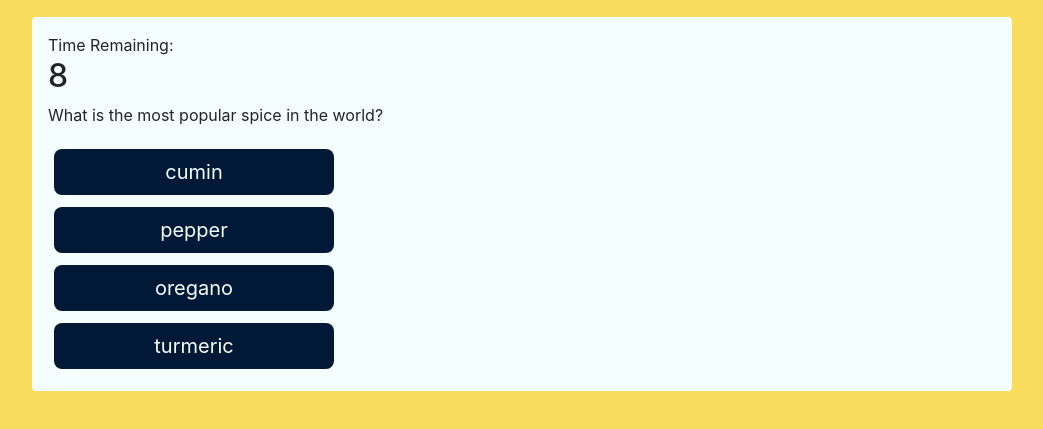
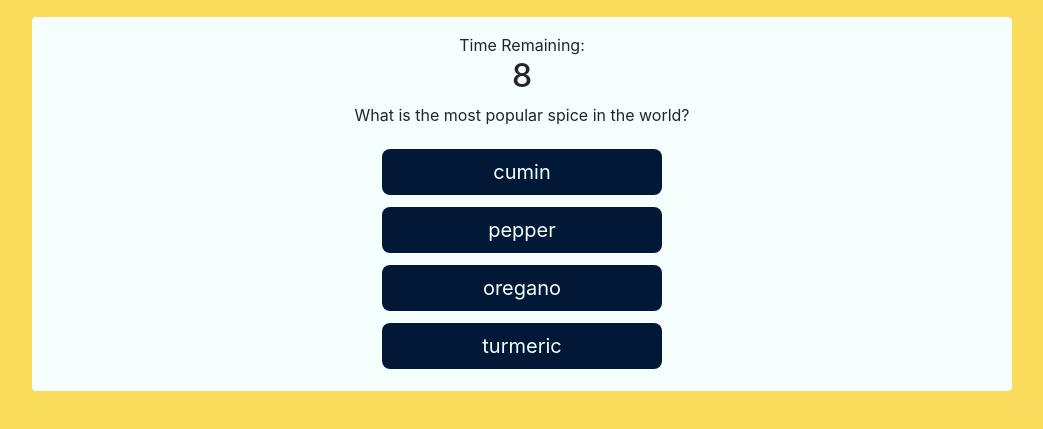
Before and after one commit to purpetrator/TriviaGame, a plain HTML site: page index.html in a window 1280 px wide. Both pictures are taken after a click on the button "START THE TRIVIA GAME!". Shown: the part 71-500 px from the top of the page, without its empty margins (118-1161 px from the left). Drawn offline with nearby package versions, Linux system fonts and the light colour scheme.

Commit message:
Added CSS styling

```diff
--- a/assets/css/style.css
+++ b/assets/css/style.css
@@ -15,13 +15,27 @@ body {
   border-radius: 8px;
 }
 
+#start-div {
+  display: flex;
+  justify-content: center;
+}
+
 #quiz-area {
+  display: flex;
+  justify-content: center;
+  flex-direction: column;
 }
 
 #timer-area {
+  display: flex;
+  justify-content: center;
+  align-items: center;
+  flex-direction: column;
 }
 
 #question {
+  display: flex;
+  justify-content: center;
 }
 
 .buttonZ {
@@ -33,6 +47,14 @@ body {
   margin: 20px;
   text-align: center;
   font-size: 26px;
+}
+
+#answer-buttons {
+  display: flex;
+  flex-direction: column;
+  justify-content: center;
+  align-items: center;
+  margin: 0;
 }
 
 .answer-button {
@@ -52,6 +74,20 @@ body {
   justify-content: center;
 }
 
+#results {
+  display: flex;
+  flex-direction: column;
+  justify-content: center;
+  align-items: center;
+}
+
+#endGame {
+  display: flex;
+  justify-content: center;
+  flex-direction: column;
+  align-items: center;
+}
+
 /* COLOR PALLETTE
 #ED254E
 #F9DC5C
--- a/assets/javascript/app.js
+++ b/assets/javascript/app.js
@@ -1,16 +1,3 @@
-// var isHidden = false;
-
-// Here I figured out how to show and hide objects. When one is showing, the other is not.
-// $("#showHide").on("click", function() {
-//   if ($("#quiz-area").is(":visible")) {
-//     $("#quiz-area").hide();
-//     $("#results").show();
-//   } else {
-//     $("#quiz-area").show();
-//     $("#results").hide();
-//   }
-// });
-
 var score = 0;
 var incorrect = 0;
 var questionsIndex = 0;
@@ -110,6 +97,8 @@ function wrongAnswer() {
     $("#results").hide();
     $("#results-image").hide();
     $("#endGame").show();
+    $("#correct-answers").text(score);
+    $("#incorrect-answers").text(incorrect);
   }
 }
 
@@ -139,8 +128,6 @@ function decrement() {
   }
 }
 
-// run();
-
 // User selects an answer, computer listens for click
 $(".answer-button").on("click", function() {
   console.log("answer was selected");
@@ -161,10 +148,6 @@ $(".answer-button").on("click", function() {
   }
 });
 
-// Results div is shown (question div is hidden)
-// If selected answer is correct, user sees correct div
-// If selected answer is wrong, user sees wrong div
-
 // Click continue to move on
 $(document).on("click", "#next-question", function() {
   $("#start-div").hide();
@@ -175,14 +158,3 @@ $(document).on("click", "#next-question", function() {
   timer = 10;
   run();
 });
-
-// When we get to the end of questions, you see final results screen with correct, incorrect, and unanswered tallies
-
-// Per Shelby
-// $(".button").on("click", function () {
-//   var answer = $(this).text();
-//   if (answer === question[counter].correct) {
-//       correct++;
-//   }
-//   counter++;
-// display next question using questions[questionsIndex].correct
--- a/index.html
+++ b/index.html
@@ -46,10 +46,10 @@
             </p>
 
             <div id="answer-buttons">
-                <button class="answer-button" id="buttonA"> A </button><br>
-                <button class="answer-button" id="buttonB"> B </button><br>
-                <button class="answer-button" id="buttonC"> C </button><br>
-                <button class="answer-button" id="buttonD"> D </button><br>
+                <button class="answer-button" id="buttonA"> A </button>
+                <button class="answer-button" id="buttonB"> B </button>
+                <button class="answer-button" id="buttonC"> C </button>
+                <button class="answer-button" id="buttonD"> D </button>
             </div>
         </div>
 
@@ -67,8 +67,8 @@
         </div>
 
         <div id="endGame">
-            <p>Correct answers: <span id="correct-answers"></span></p>
-            <p>Incorrect answers: <span id="incorrect-answers"></span></p>
+            <p>Correct answers: <span id="correct-answers"> </span></p>
+            <p>Incorrect answers: <span id="incorrect-answers"> </span></p>
         </div>
 
 
```
